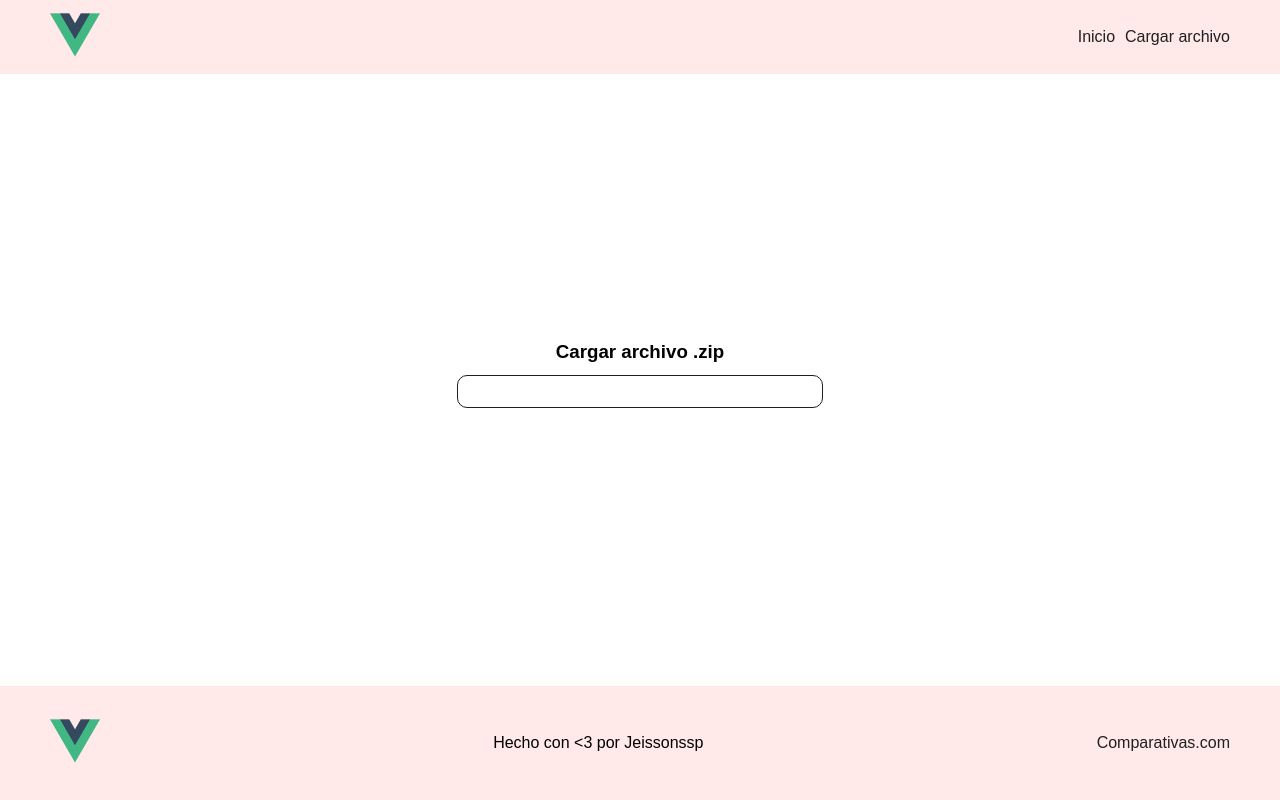
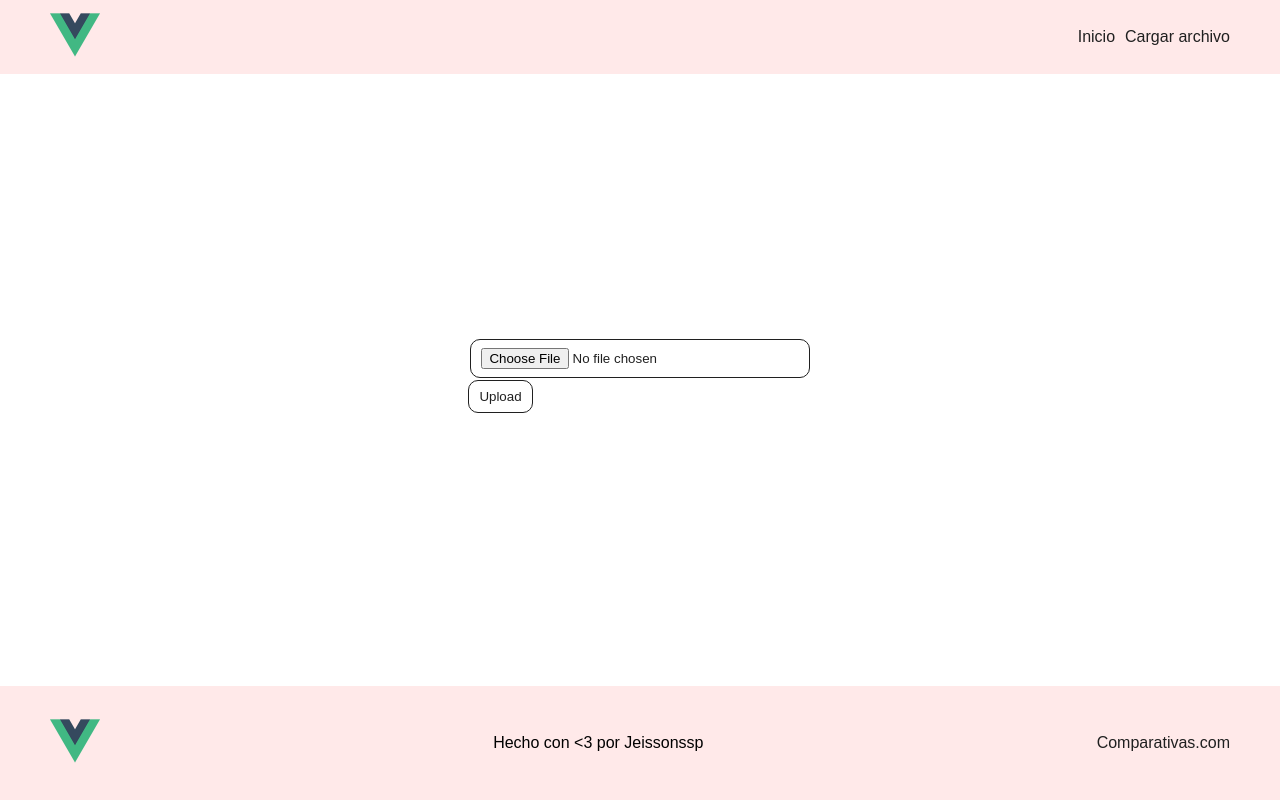
Before and after one commit to Jeissonssp000/react-vue-differences, a Vue app: page /upload in a window 1280 px wide. Built offline with nearby package versions, Linux system fonts and the light colour scheme.

Commit message:
feat(upload): file

```diff
--- a/src/components/UploadFile.vue
+++ b/src/components/UploadFile.vue
@@ -1,14 +1,56 @@
 <template>
   <section id="upload" class="max-1200 center gap fw pad">
-    <h3>Cargar archivo .zip</h3>
-    <form class="w-370">
-      <input type="text">
+    <form @submit.prevent="uploadFile">
+      <input type="file" @change="handleFileUpload" />
+      <button type="submit">Upload</button>
     </form>
+    <div v-if="uploadedFiles.length">
+      <h3>Archivos descomprimidos:</h3>
+      <ul>
+        <li v-for="file in uploadedFiles" :key="file">{{ file }}</li>
+      </ul>
+    </div>
   </section>
 </template>
 
 <script>
 export default {
-  name: "UploadFile"
+  name: "UploadFile",
+  data() {
+    return {
+      file: null,
+      uploadedFiles: [],
+    };
+  },
+  methods: {
+    handleFileUpload(event) {
+      this.file = event.target.files[0];
+    },
+    async uploadFile() {
+      if (!this.file) {
+        alert('Por favor, selecciona un archivo.');
+        return;
+      }
+
+      const formData = new FormData();
+      formData.append('zipFile', this.file);
+
+      try {
+        const response = await fetch('http://localhost:3000/upload', {
+          method: 'POST',
+          body: formData,
+        });
+
+        if (!response.ok) {
+          throw new Error('Error en la subida del archivo');
+        }
+
+        const result = await response.json();
+        this.uploadedFiles = result.files;
+      } catch (error) {
+        console.error('Error:', error);
+      }
+    },
+  },
 }
 </script>
```
